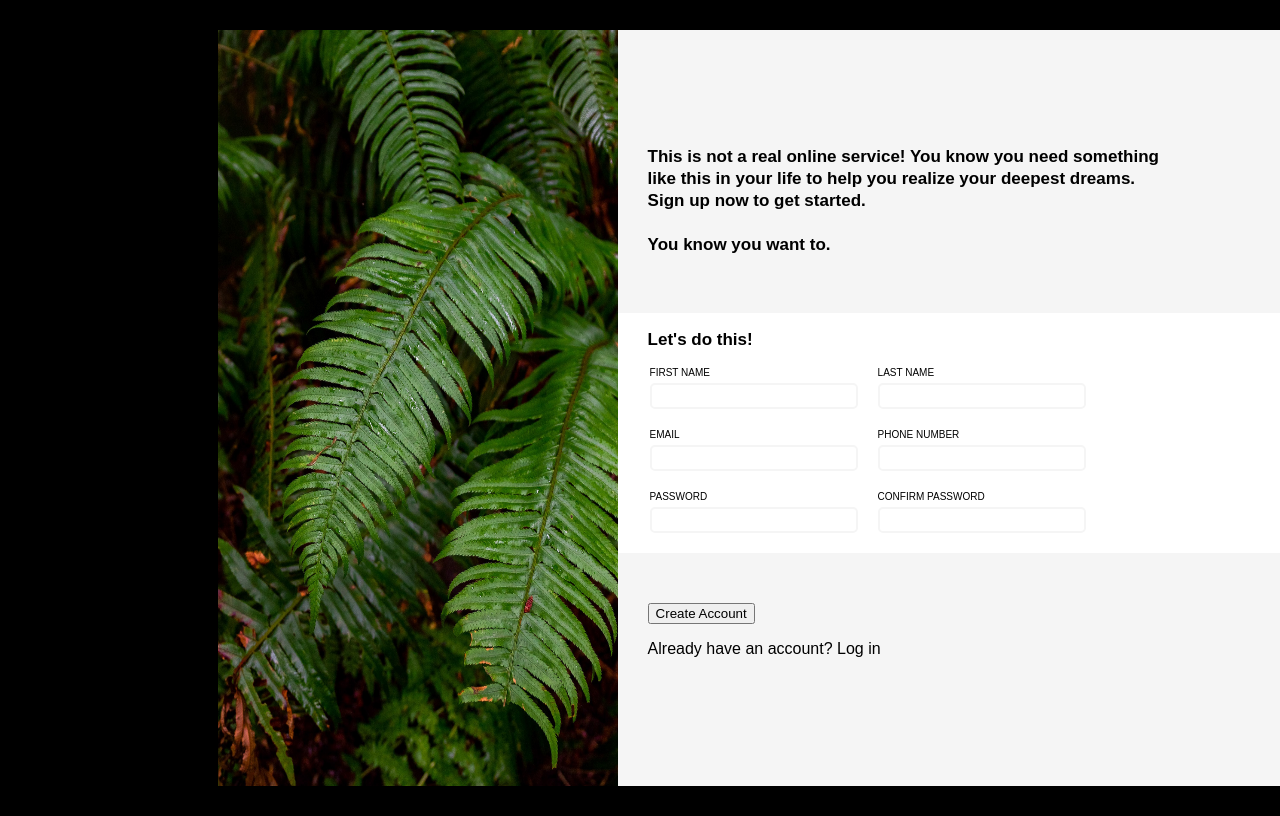
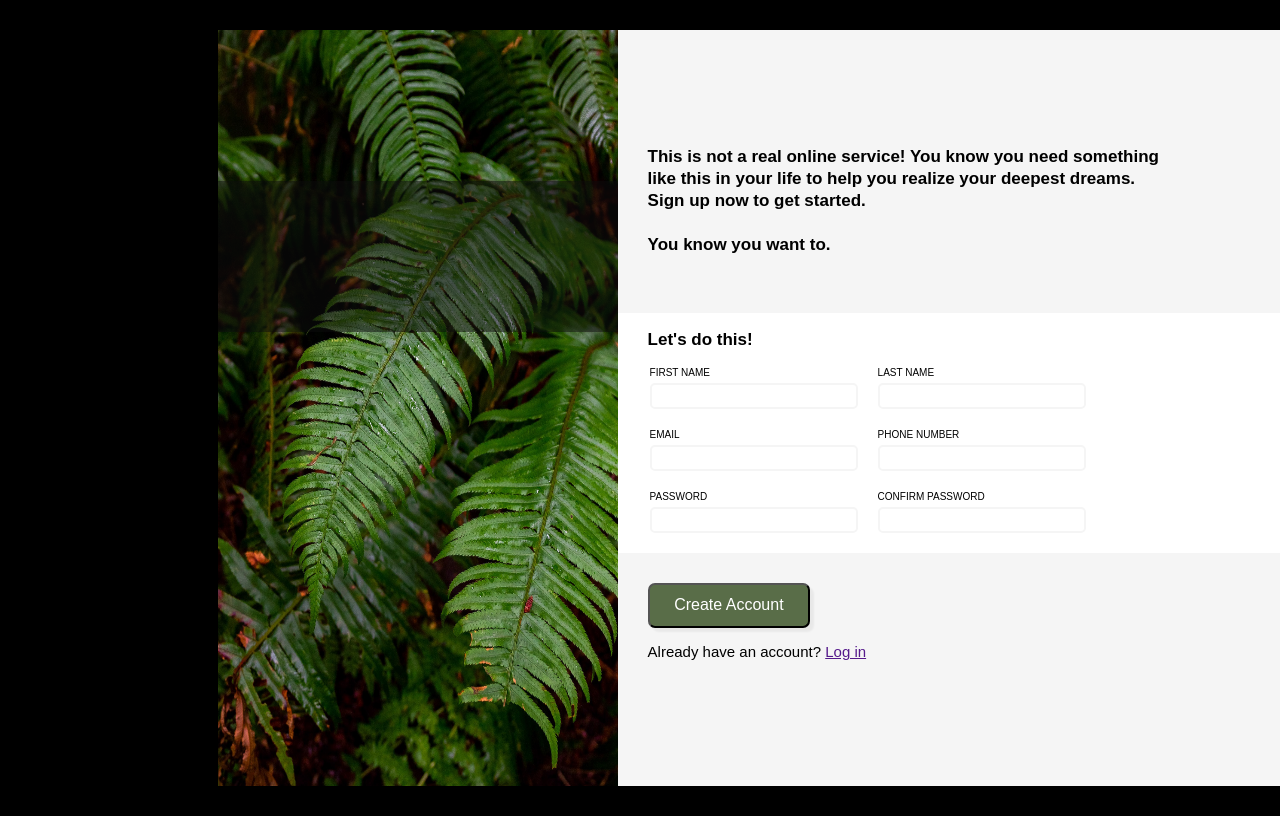
Before and after one commit to kinn81/sign-up-form, a plain HTML site: page index.html in a window 1280 px wide. Shown: the top 816 px of the page. Drawn offline with Linux system fonts and the light colour scheme.

Commit message:
Check in changes... almost done

```diff
--- a/index.html
+++ b/index.html
@@ -13,7 +13,10 @@
 <body>
     <div id="main-page">
         <div id="left-frame">
-            <div id="logo"></div>
+            <div id="logo">
+
+
+            </div>
         </div>
         <div id="right-frame">
             <div id="right-top">
@@ -68,9 +71,9 @@
             </div>
 
             <div id="right-bottom">
-                <div class="padding">
+                <div class="rb-div">
                     <button type="submit" form="signUpForm">Create Account</button>
-                    <p>Already have an account? Log in</p>
+                    <p>Already have an account? <a href="">Log in</a></p>
                 </div>
             </div>
         </div>
--- a/styles.css
+++ b/styles.css
@@ -81,9 +81,40 @@ body {
 }
 
 
-.padding {
-    padding: 50px 0px 0px 30px;
+.rb-div {
+    padding: 30px 0px 0px 30px;
+
 }
+
+.rb-div>p {
+    font-size: clamp(15px, 1vw, 19px);
+
+}
+
+.rb-div>button {
+    padding: 8px;
+    width: clamp(150px, 25%, 550px);
+    height: clamp(45px, 3vw, 60px);
+    background-color: #596D48;
+    color: white;
+    font-size: clamp(16px, 1.2vw, 20px);
+    border-radius: 7px;
+    box-shadow: 4px 4px 2px rgb(0 ,0 ,0, 0.05);
+}
+
+#logo {
+    position: relative;
+    top: 20%;
+
+    display: flex;
+    flex-direction: row;
+    height: 20%;
+    background-color: rgb(13, 13, 13, 0.5);
+
+}
+
+
+
 
 
 /*
```
